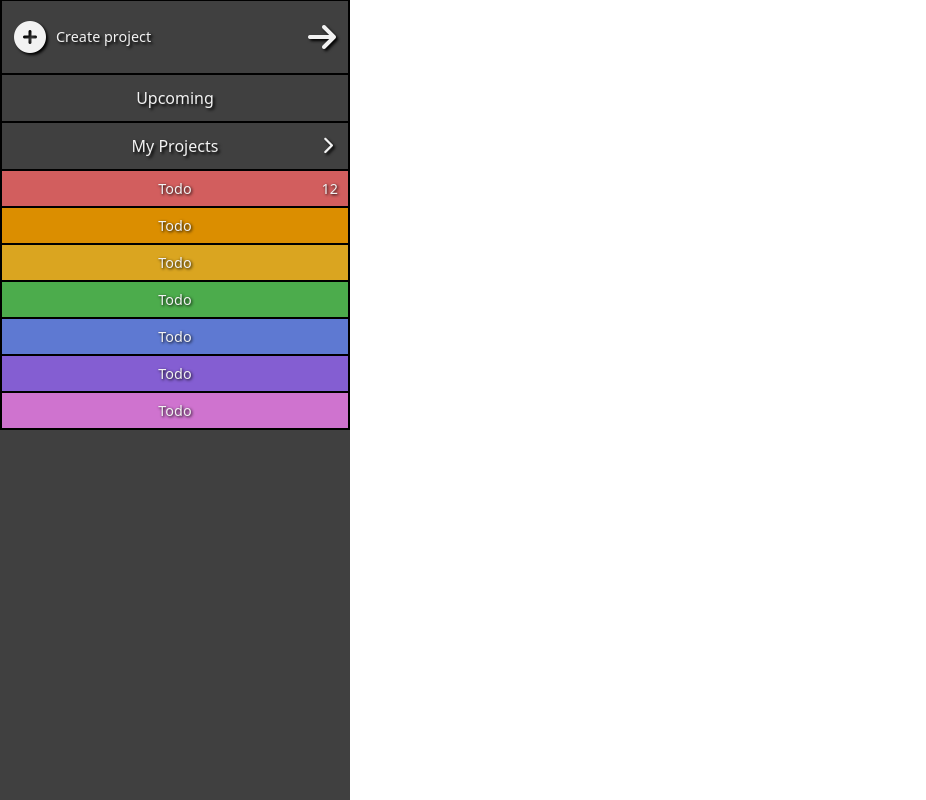
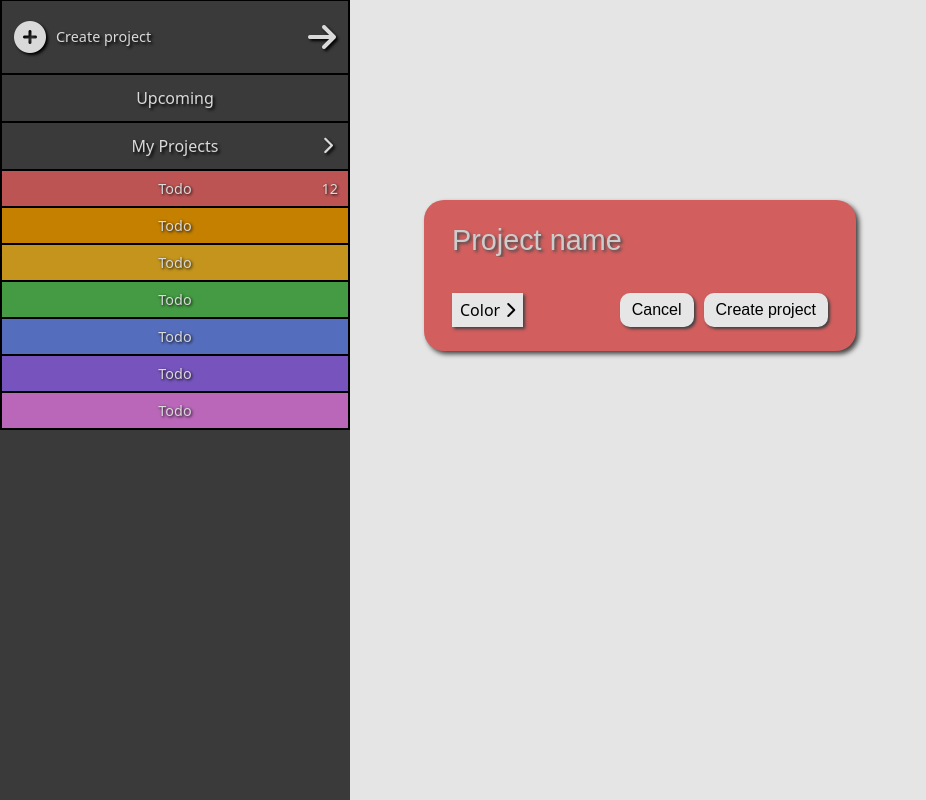
Before and after one commit to Fox-Jester/todo-project, a website built with webpack: page src/index.html in a window 1280 px wide. Shown: the whole page, without its empty margins (0-926 px from the left). Built offline with nearby package versions, Linux system fonts and the light colour scheme.

Commit message:
create html for project modal

```diff
--- a/notes.txt
+++ b/notes.txt
@@ -14,6 +14,7 @@ Mechanics-
     click todo to display in content container,
     creating a new todo as a modal,
 
+    edit project tabs.
 
 Special Mechanics-
     rightclick menu on todos,
--- /dev/null
+++ b/src/components/Modals.js
@@ -0,0 +1,84 @@
+
+import constructElement from "./constructElement.js";
+import "../css/modal.css"
+
+
+
+export const Modal = ((type) => {
+
+
+    const contentContainer = document.querySelector("#content-container");
+    const modal = constructElement("dialog", `modal`, "red");
+
+    const mainInput = document.createElement("input");
+    mainInput.type = "text";
+    mainInput.id = "main-input"
+    mainInput.placeholder = `${type.charAt(0).toUpperCase() + type.slice(1)} name`;
+
+    const subInput = document.createElement("input");
+    subInput.type = "text";
+    subInput.id = "sub-input"
+    subInput.placeholder = "Description";
+
+    const modalFooter = constructElement("div", "modal-footer");
+
+    const colorGroup = constructElement("div", "color-group");
+
+    const p = constructElement("p");
+
+    const colorContainer = constructElement("div", "color-container");
+
+    const chevron = constructElement("i", "fa-solid", "fa-chevron-right", "chevron")
+
+
+    const btnGroup = constructElement("div", "btn-group");
+
+    const cancelBtn = constructElement("button", "cancel-btn");
+    cancelBtn.textContent = "Cancel";
+
+    const createBtn = constructElement("button", "create-btn");
+    createBtn.textContent = `Create ${type}`
+
+
+
+
+    if(type === "project"){
+        p.textContent = "Color"
+
+        const colorGrid = constructElement("div", "color-grid")
+
+        const colorArray = ["red", "orange", "yellow", "green", "blue", "purple", "pink"];
+
+        colorArray.forEach(color => {
+            const colorSquare = constructElement("div", "color-square", color)
+
+            colorGrid.appendChild(colorSquare);
+
+        });
+
+
+        colorGroup.appendChild(p);
+        colorGroup.appendChild(chevron);
+
+        colorContainer.appendChild(colorGroup);
+        colorContainer.appendChild(colorGrid);
+
+        btnGroup.appendChild(cancelBtn);
+        btnGroup.appendChild(createBtn);
+
+        modalFooter.appendChild(colorContainer);
+        modalFooter.appendChild(btnGroup);
+
+        modal.appendChild(mainInput);
+        modal.appendChild(modalFooter);
+
+        contentContainer.appendChild(modal);
+
+        modal.showModal()
+
+
+
+    }
+
+
+})
--- /dev/null
+++ b/src/components/constructElement.js
@@ -0,0 +1,8 @@
+
+
+export default function constructElement(elementType, ...className){
+    const element = document.createElement(elementType);
+    className.forEach(className => element.classList.add(className));
+
+    return element;
+}
--- /dev/null
+++ b/src/css/modal.css
@@ -0,0 +1,118 @@
+
+
+.modal{
+
+    position: absolute;
+    margin-top: 200px;
+    width: 400px;
+    border-radius: 20px;
+    border: none;
+
+    box-shadow: 3px 3px 5px hsl(0, 0%, 25%);
+
+}
+
+#main-input{
+    padding: 8px 12px;
+    border: none;
+    outline: none;
+    background: none;
+    font-size: 1.8rem;
+    cursor: auto;
+
+    color: hsl(0, 0%, 90%);
+    text-shadow: 2px 2px 3px hsl(0, 0%, 30%);
+    margin-bottom: 20px;
+}
+
+#main-input::placeholder{
+    color: hsl(0, 0%, 80%);
+}
+
+.modal-footer{
+    padding: 8px 12px;
+    display: flex;
+    align-items: center;
+    justify-content: space-between;
+}
+
+.color-container{
+    cursor: pointer;
+    position: relative;
+
+
+}
+.color-container:has(.color-grid.active) .color-group{
+    box-shadow: none;
+}
+
+
+.color-group{
+    background-color: hsl(0, 0%, 90%);
+    box-shadow: 2px 2px 3px hsl(0, 0%, 25%);
+    display: flex;
+    align-items: center;
+    position: relative;
+
+}
+
+
+.color-group .chevron{
+    position: relative;
+    right: 0;
+    font-size: 1rem;
+    padding-right: 8px;
+
+}
+
+.color-group p{
+    margin: 0;
+    padding: 6px 5px 6px 8px;
+    font-size: 1rem;
+}
+
+
+
+.color-grid{
+    display: none;
+
+
+
+}
+
+.color-grid.active{
+    display: grid;
+    position: fixed;
+    grid-template-columns: repeat(2, 35px);
+}
+
+.color-square{
+    border: 1px solid black;
+    height: 30px;
+}
+
+.btn-group{
+    display: flex;
+    align-items: center;
+    gap: 10px;
+}
+
+.btn-group button{
+    border-radius: 10px;
+    padding: 8px 12px;
+    background-color: hsl(0, 0%, 90%);
+    font-size: 1rem;
+    cursor: pointer;
+    box-shadow: 2px 2px 3px hsl(0, 0%, 25%);
+    border: none;
+}
+
+.btn-group button:hover{
+    background-color: hsl(0, 0%, 80%);
+    box-shadow: 0px 0px 3px lightgray;
+
+}
+
+.create-btn:hover{
+
+}
--- a/src/index.html
+++ b/src/index.html
@@ -13,7 +13,7 @@
     <div id="page">
       <div id="control-panel">
         <div class="tab header">
-          <div class="icon-group">
+          <div id="create-project-btn" class="icon-group">
             <i class="fa-solid fa-circle-plus icon"></i>
             <p>Create project</p>
           </div>
--- a/src/script.js
+++ b/src/script.js
@@ -1,5 +1,6 @@
 
 import "./styles.css"
+import { Modal } from "./components/Modals.js"
 
 class TodoItem{
 
@@ -26,3 +27,5 @@ class Project{
         }
     }
 }
+
+Modal("project");
--- a/src/styles.css
+++ b/src/styles.css
@@ -124,5 +124,5 @@ body{
 
 
 #content-container{
-
+    position: relative;
 }
```
Also changed, not shown: src/page.js (added, +38 -0 lines), src/components/modalEvents.js (added).
